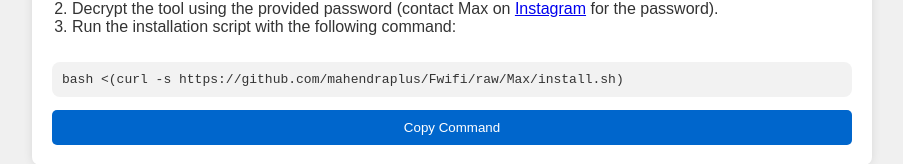
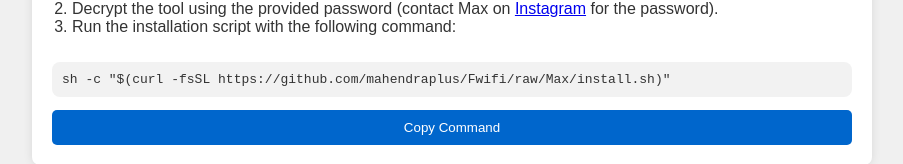
Before and after one commit to mahendraplus/Fwifi, a plain HTML site: page docs/index.html in a window 1280 px wide. Shown: the part 348-512 px from the top of the page, without its empty margins (188-1091 px from the left). Drawn offline with Linux system fonts and the light colour scheme.

Commit message:
Update index.html

```diff
--- a/docs/index.html
+++ b/docs/index.html
@@ -116,7 +116,7 @@
             </ol>
 
             <div style="width: 100%; overflow-x: auto;">
-                <pre id="bashCode"><code>bash <(curl -s https://github.com/mahendraplus/Fwifi/raw/Max/install.sh)</code></pre>
+                <pre id="bashCode"><code>sh -c "$(curl -fsSL https://github.com/mahendraplus/Fwifi/raw/Max/install.sh)"</code></pre>
             </div>
 
             <button id="copyButton" onclick="copyToClipboard()">Copy Command</button>
```
